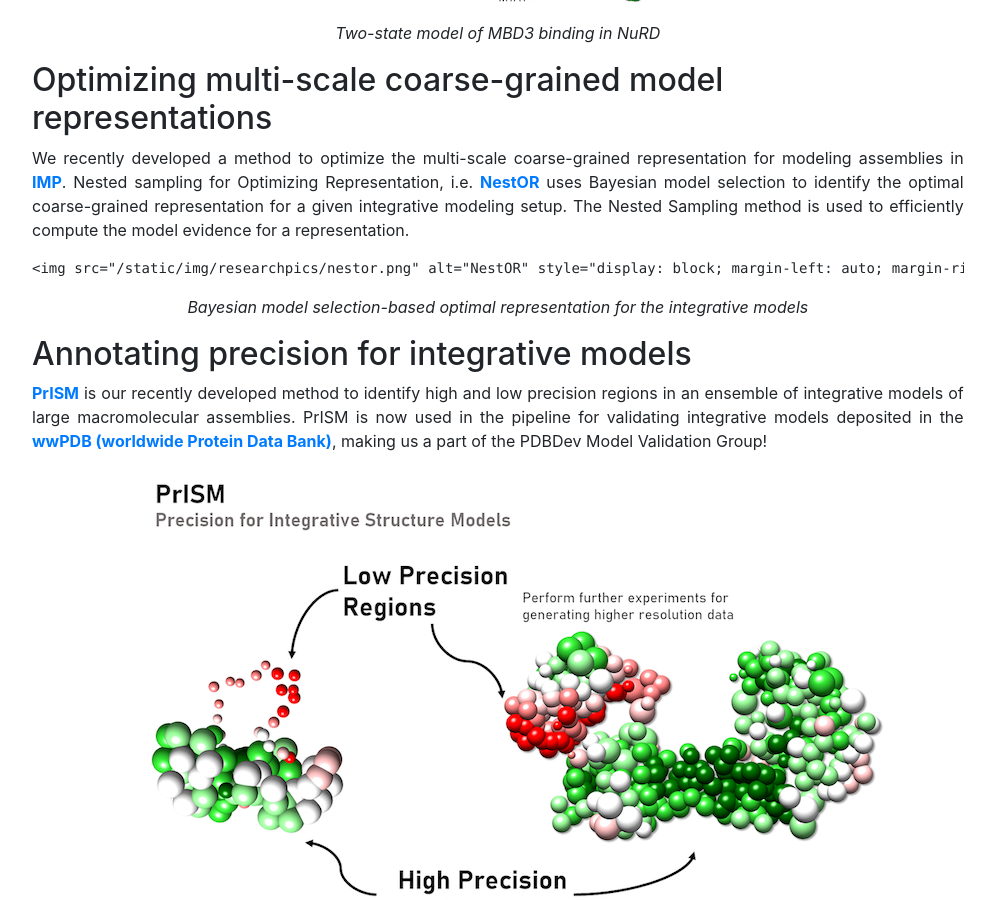
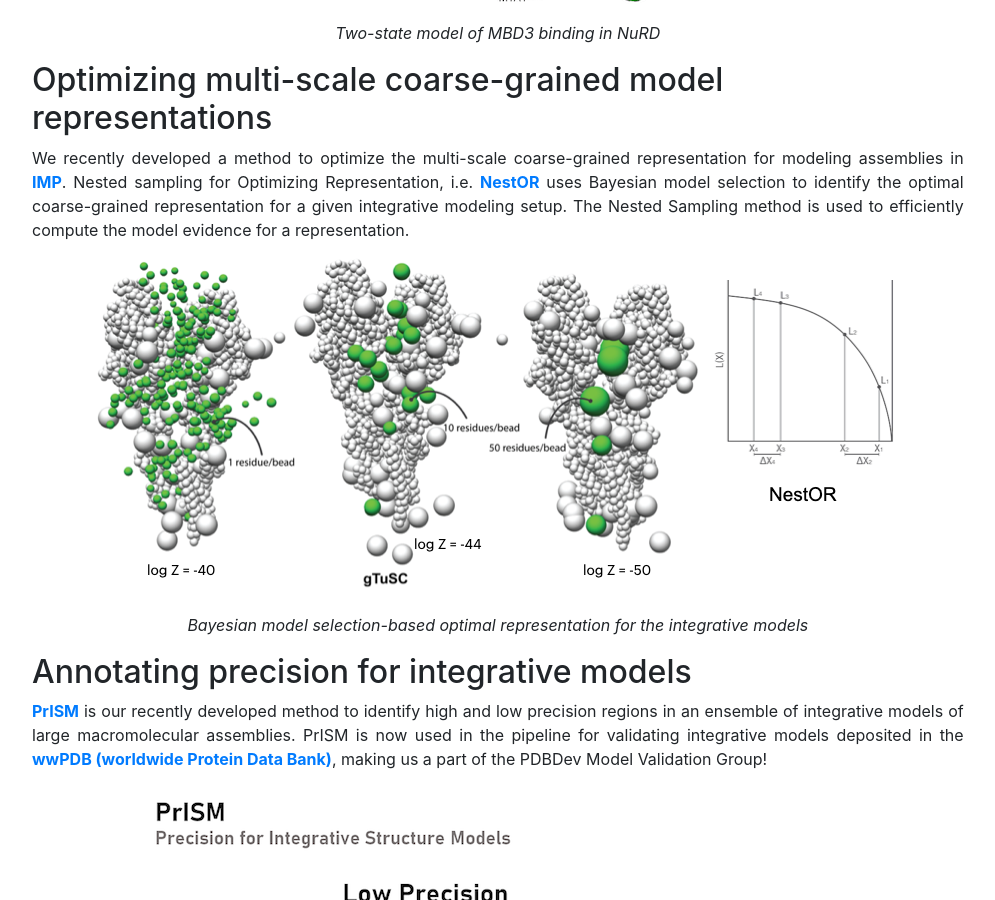
Before and after one commit to isblab/website, a Jekyll site: the page built from Research/index.md, in a window 1280 px wide and 900 px high, scrolled down 1919 px. Shown: the whole window, without its empty margins (46-1041 px from the left). Built offline with Jekyll 4.4.1, drawn with Linux system fonts in a browser that asks for light colours.

Commit message:
Fixing research pic alignment and adding co-first authors

```diff
--- a/Research/index.md
+++ b/Research/index.md
@@ -49,9 +49,7 @@ We recently developed a method to optimize the multi-scale coarse-grained repres
 
 </p>
 
-<div style="text-align: center;">
-    <img src="/static/img/researchpics/nestor.png" alt="NestOR" style="display: block; margin-left: auto; margin-right: auto; max-height: 40%; max-width: 30%;">
-</div>
+![NestOR](/static/img/researchpics/nestor.png){:style="display: block; margin-left: auto; margin-right: auto; max-height=40%; max-width=30%"}
 
 <p class="text-center">*Bayesian model selection-based optimal representation for the integrative models*</p>
 
```
Also changed, not shown: _publications/20242_Arvindekar.md (+1 -1 lines), _publications/2024_Majila.md (+1 -1 lines).
